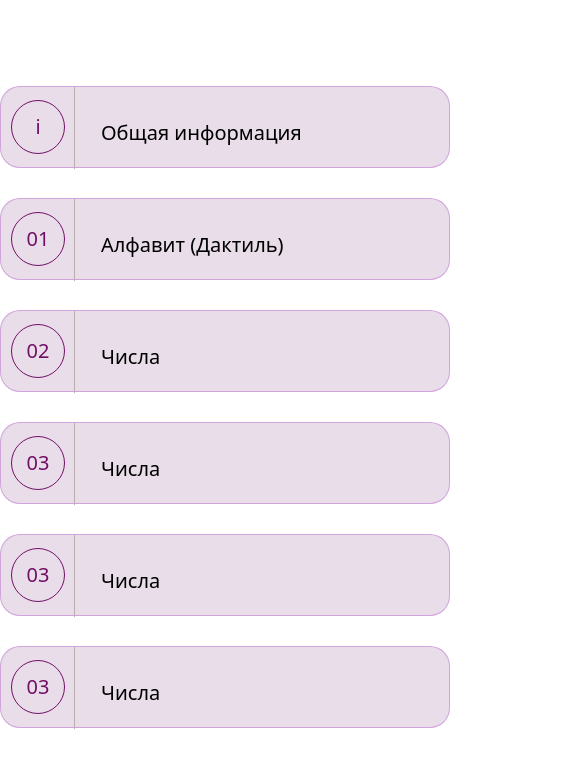
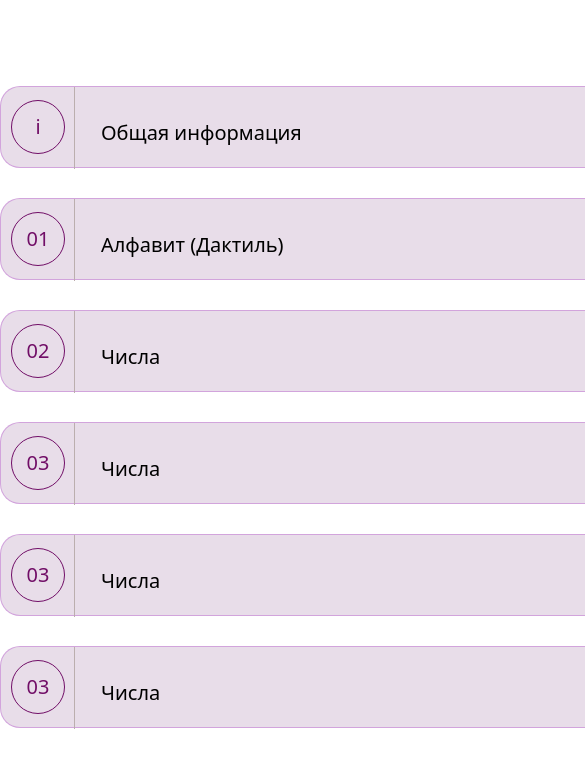
Before and after one commit to nastya09135/kurs, a plain HTML site: page index.html in a window 390 px wide. Shown: the top 766 px of the page, 585 px wide, since content can reach past the window. Drawn offline with Linux system fonts and the light colour scheme.

Commit message:
Add files via upload

```diff
--- a/css/css.css
+++ b/css/css.css
@@ -38,8 +38,8 @@
     border: 1px solid rgba(172, 67, 199, 0.37);
     transition: 0.5s ease;
 
-@media (max-width:800px){
-    width: 450px;
+@media (max-width:150px){
+    width: 50px;
 }
 }
 /*черная надпись  в розовом блоке*/
```
